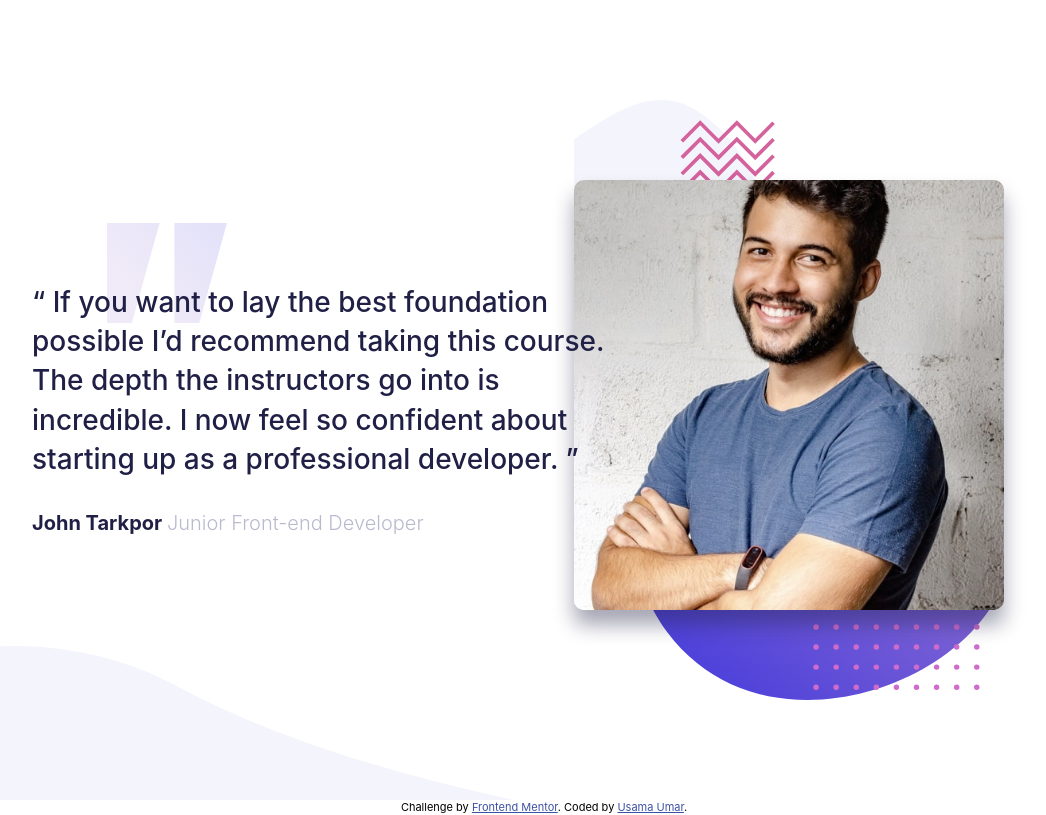
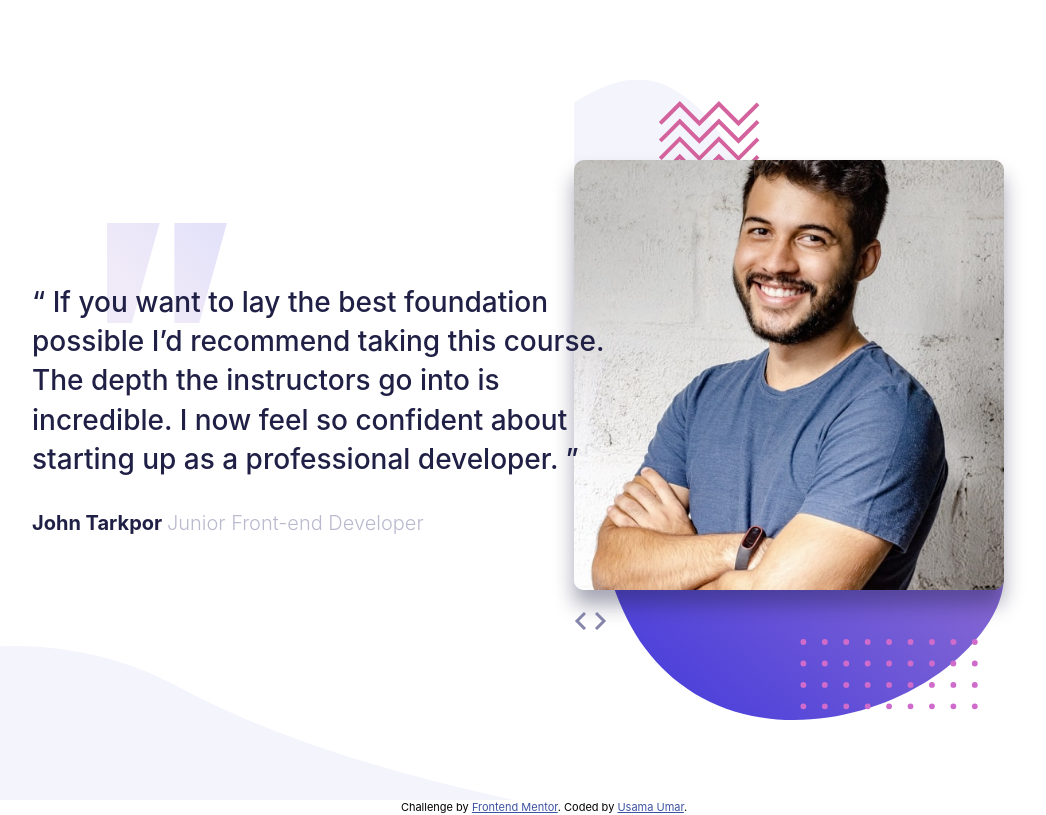
Before and after one commit to Usamaumar118/testimonial-slider, a plain HTML site: page index.html in a window 1280 px wide. Shown: the whole page, without its empty margins (96-1142 px from the left). Drawn offline with Linux system fonts and the light colour scheme.

Commit message:
add markup for btn

```diff
--- a/index.html
+++ b/index.html
@@ -34,7 +34,18 @@
         </div>
 
         <div class="testimonials__item__img">
+          <div class="testimonials__item__wrapper">
           <img class="testimonials__item__img__item" src="images/image-john.jpg" alt="">
+
+          <div class="testimonials__item__btns">
+            <a href="#" class="testimonials__item__btns__btn testimonials__item__btns__btn--prev prev-btn"><img src="images/icon-prev.svg" alt=""></a>
+            <a href="#" class="testimonials__item__btns__btn testimonials__item__btns__btn--next next-btn"><img src="images/icon-next.svg" alt=""></a>
+          </div>
+
+        </div>
+
+
+
         </div>
     </div>
 
```
